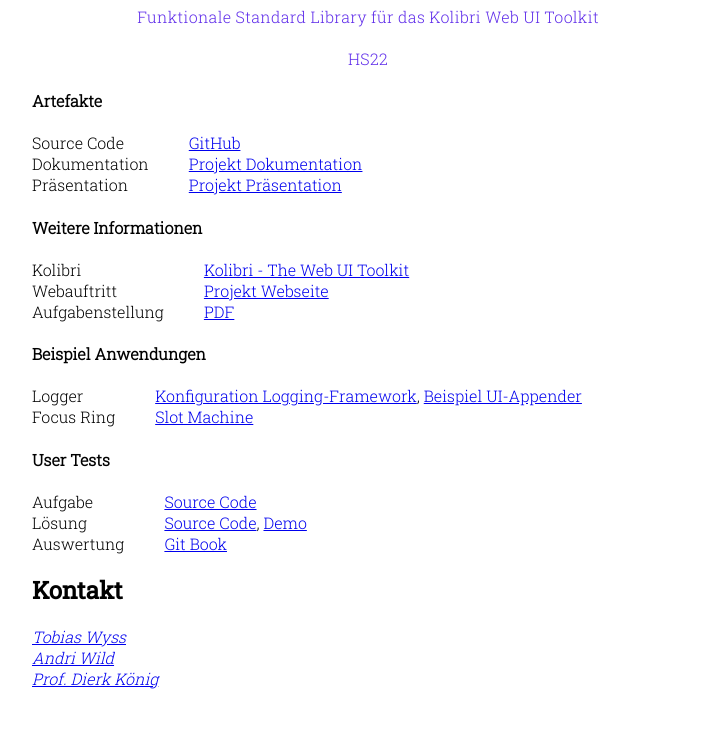
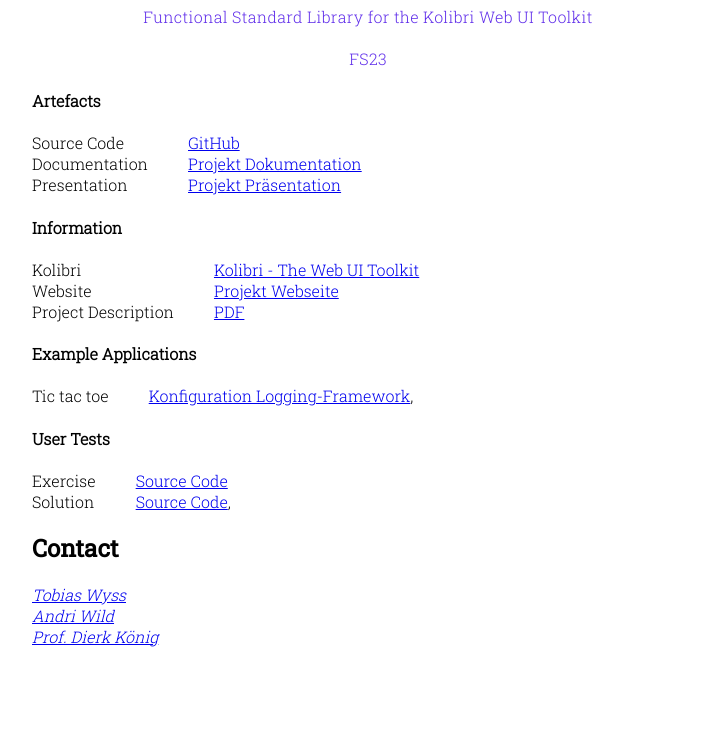
Before and after one commit to wildwyss/ip6-overview, a plain HTML site: page docs/index.html in a window 1280 px wide. Shown: the part 378-1115 px from the top of the page, without its empty margins (272-993 px from the left). After the commit the page ends 1073 px from the top, so only its background shows below. Drawn offline with Linux system fonts and the light colour scheme.

Commit message:
update index.html

```diff
--- a/docs/index.html
+++ b/docs/index.html
@@ -2,7 +2,7 @@
 <html lang=en>
 <head>
 	<meta charset="UTF-8">
-	<title>IP5 Projekt</title>
+	<title>Bachelor Thesis</title>
 	<link rel="shortcut icon" type="image/png" href="./img/logo/logo-60x54.png"/>
 	<link rel="stylesheet"                     href="./css/kolibri-base.css">
     <style>
@@ -76,26 +76,26 @@
 					  fill="#FF2CA5"/>
 			</svg>
 		</div>
-        <h1>Projekt 5 Informatik</h1>
-        <div class="subtitle">Funktionale Standard Library für das Kolibri Web UI Toolkit</div>
+        <h1>Bachelor Thesis -  Project 6 Informatik</h1>
+        <div class="subtitle">Functional Standard Library for the Kolibri Web UI Toolkit</div>
 		<br/>
-        <div class="subtitle">HS22</div>
+        <div class="subtitle">FS23</div>
 	</header>
 
 	<main id="main" tabindex="-1"> <!-- a11y support: can be tabbed to -->
 
 		<section>
-			<h4>Artefakte</h4>
+			<h4>Artefacts</h4>
 			<dl>
 				<dt>Source Code</dt>
 				<dd>
-					<a target="_blank" href="https://github.com/wildwyss/Kolibri/tree/ip5/contrib/p5_wild_wyss">GitHub</a>
+					<a target="_blank" href="https://github.com/wildwyss/Kolibri/tree/main/contrib/wild_wyss">GitHub</a>
 				</dd>
-				<dt>Dokumentation</dt>
+				<dt>Documentation</dt>
 				<dd>
 					<a target="_blank" href="https://wildwyss.gitbook.io/ip5-funktionale-standard-library-fuer-kolibri/">Projekt Dokumentation</a>
 				</dd>
-				<dt>Präsentation</dt>
+				<dt>Presentation</dt>
 				<dd>
 					<a target="_blank" href="https://wildwyss.github.io/ip5-presentation/#/introduction">Projekt Präsentation</a>
 				</dd>
@@ -103,34 +103,29 @@
 		</section>
 
 		<section>
-			<h4>Weitere Informationen</h4>
+			<h4>Information</h4>
 			<dl>
 				<dt>Kolibri</dt>
 				<dd>
 					<a target="_blank" href="https://webengineering-fhnw.github.io/Kolibri/">Kolibri - The Web UI Toolkit</a>
 				</dd>
-				<dt>Webauftritt</dt>
+				<dt>Website</dt>
 				<dd>
-					<a target="_blank" href="https://web0.fhnw.ch/ht/informatik/ip5/22hs/22hs_imvs37/index.html">Projekt Webseite</a>
+					<a target="_blank" href="https://web0.fhnw.ch/ht/informatik/ip6/23fs/23fs_imvs18/index.html">Projekt Webseite</a>
 				</dd>
-				<dt>Aufgabenstellung</dt>
+				<dt>Project Description</dt>
 				<dd>
-					<a target="_blank" href="./22HS_IMVS37%20Funktionale%20Standard%20Library%20für%20das%20Kolibri%20Web%20UI%20Toolkit.pdf">PDF</a>
+					<a target="_blank" href="./ip6-project-description.pdf">PDF</a>
 				</dd>
 			</dl>
 		</section>
 
 		<section>
-			<h4>Beispiel Anwendungen</h4>
+			<h4>Example Applications</h4>
 			<dl>
-				<dt>Logger</dt>
+				<dt>Tic tac toe</dt>
 				<dd>
 					<a target="_blank" href="./contrib/p5_wild_wyss/src/logger/example/loggerExample.html">Konfiguration Logging-Framework</a>,
-					<a target="_blank" href="./contrib/p5_wild_wyss/src/logger/logUi/example/logUiExampleView.html">Beispiel UI-Appender</a>
-				</dd>
-				<dt>Focus Ring</dt>
-				<dd>
-					<a target="_blank" href="./contrib/p5_wild_wyss/src/focusring/example/SlotMachine.html">Slot Machine</a>
 				</dd>
 			</dl>
 		</section>
@@ -138,18 +133,13 @@
 		<section>
 			<h4>User Tests</h4>
 			<dl>
-				<dt>Aufgabe</dt>
+				<dt>Exercise</dt>
 				<dd>
-					<a target="_blank" href="https://github.com/wildwyss/ip5-usertests/blob/empty-test/userTest.js">Source Code</a>
+					<a target="_blank" href="https://github.com/wildwyss/ip6-usertests">Source Code</a>
 				</dd>
-				<dt>Lösung</dt>
+				<dt>Solution</dt>
 				<dd>
-					<a target="_blank"href="https://github.com/wildwyss/ip5-usertests/blob/main/docs/userTest.js">Source Code</a>,
-					<a target="_blank" href="https://wildwyss.github.io/ip5-usertests/">Demo</a>
-				</dd>
-				<dt>Auswertung</dt>
-				<dd>
-					<a target="_blank" href="https://wildwyss.gitbook.io/ip5-funktionale-standard-library-fuer-kolibri/results/user-tests">Git Book</a>
+					<a target="_blank" href="https://github.com/wildwyss/ip6-usertests/tree/feature/solution">Source Code</a>,
 				</dd>
 			</dl>
 		</section>
@@ -157,7 +147,7 @@
 	</main>
 
 	<footer>
-		<h2>Kontakt</h2>
+		<h2>Contact</h2>
 		<address>
 			<a href="mailto:tobias.wyss@students.fhnw.ch">Tobias Wyss</a>
 		</address>
```
Also changed, not shown: 1 other file.
